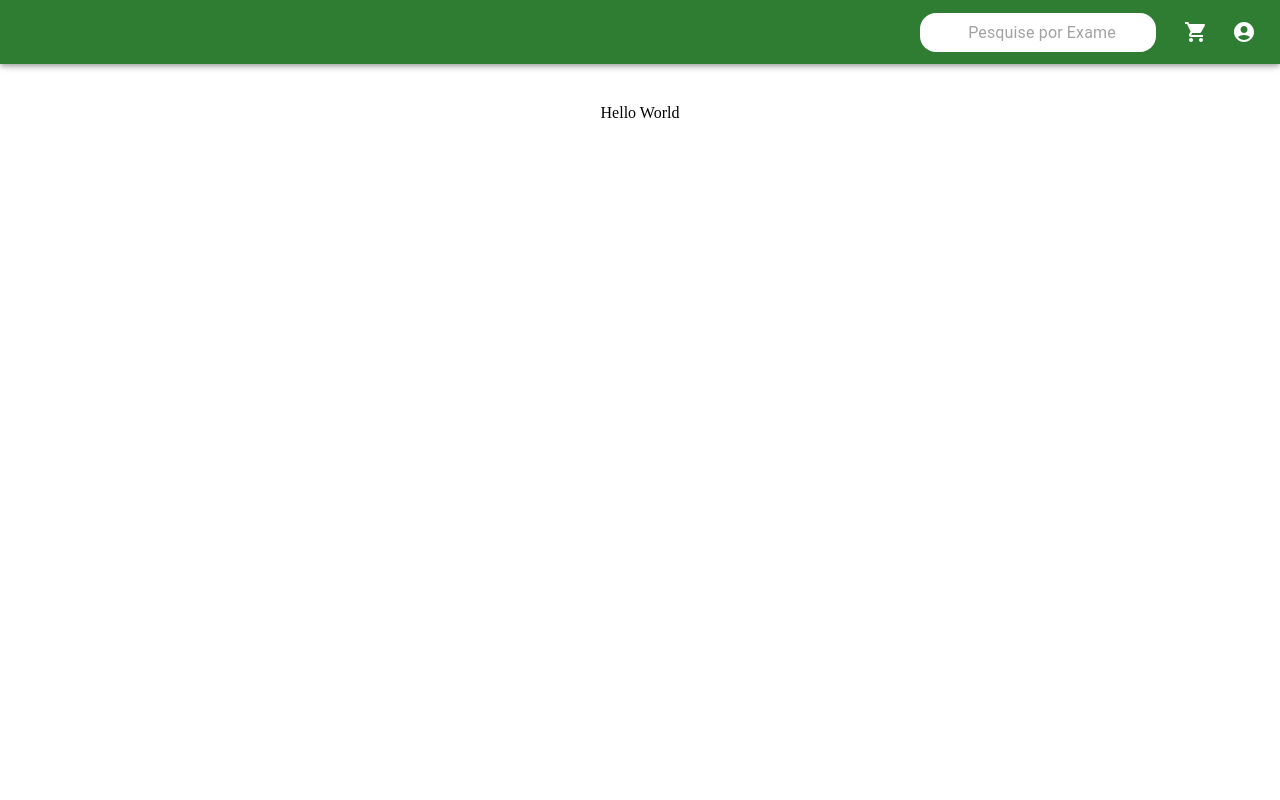
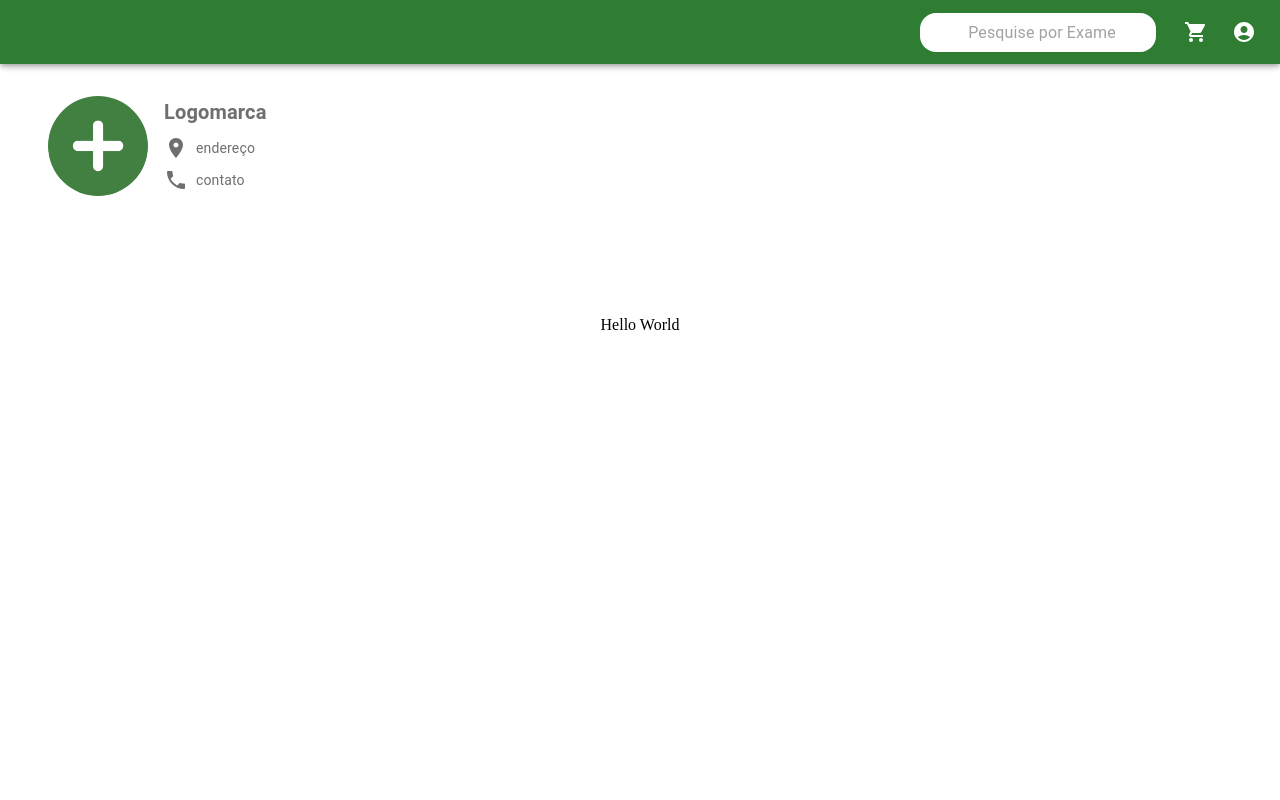
Before and after one commit to AntonioEpichin/orcalab, a Next.js app: page / in a window 1280 px wide. Shown: the top 800 px of the page. Built offline with nearby package versions, Linux system fonts and the light colour scheme.

Commit message:
finalizado component LogoSection

```diff
--- a/src/app/layout.js
+++ b/src/app/layout.js
@@ -1,7 +1,7 @@
-import { Inter } from "next/font/google";
 import "./globals.css";
 import AppBar from "../components/AppBar";
 import Footer from "../components/Footer";
+import LogoSection from "@/components/LogoSection";
 
 
 export const metadata = {
@@ -14,6 +14,7 @@ export default function RootLayout({ children }) {
     <html lang="pt-br">
       <body>
           <AppBar />
+          <LogoSection/>
           {children}
           <Footer />
       </body>
--- a/src/components/LogoSection.jsx
+++ b/src/components/LogoSection.jsx
@@ -1,18 +1,95 @@
+'use client'
+
+import React from 'react';
+import { Box, Typography, IconButton, Link, ThemeProvider, createTheme } from '@mui/material';
+import LocationOnIcon from '@mui/icons-material/LocationOn';
+import PhoneIcon from '@mui/icons-material/Phone';
+
+// Criação do tema personalizado
+const theme = createTheme({
+    palette: {
+        text: {
+            primary: '#706e6f' // Define a cor para textos e ícones
+        }
+    },
+    components: {
+        MuiTypography: {
+            styleOverrides: {
+                root: {
+                    color: '#706e6f' // Aplica a cor a todos os textos
+                }
+            }
+        },
+        MuiIconButton: {
+            styleOverrides: {
+                root: {
+                    color: '#706e6f' // Aplica a cor a todos os ícones
+                }
+            }
+        }
+    }
+});
+
 const LogoSection = () => {
+    const mapUrl = "https://www.google.com/maps/place/Seu+Endereço";
+    const whatsappUrl = "https://wa.me/+5511912345678?text=Olá!%20Gostaria%20de%20mais%20informações.";
 
+    return (
+        <ThemeProvider theme={theme}>
+            <Box sx={{
+                display: 'flex',
+                flexDirection: 'row',
+                alignItems: 'flex-start',
+                justifyContent: 'normal',
+                paddingY: 2,
+                backgroundColor: 'white',
+                marginTop: 10,
+                marginLeft: 5,
 
+            }}>
 
-    return (<Box sx={{ flexGrow: 1, display: { xs: 'none', sm: 'block' } }}>
-        <Image
-            src="/logo.webp"
-            alt="Logotipo"
-            width={50}
-            height={50}
-            layout="fixed"
-            quality={100}
-            style={{ borderRadius: '50%', margin: 0, display: 'block' }}
-        />
-    </Box>)
-}
+                <Box component="img"
+                    src="/logo-2.png"
+                    alt="Logomarca"
+                    sx={{
+                        borderRadius: '50%',
+                        width: 100,
+                        height: 100,
+                        objectFit: 'cover',
+                        marginBottom: 1,
+
+                    }}
+                />
+                <Box sx={{ display: 'flex', flexDirection: 'column', alignItems: 'flex-start', marginLeft: 2 }}>
+                    <Typography variant="h6" sx={{ fontWeight: 'bold', marginBottom: 1 }}>
+                        Logomarca
+                    </Typography>
+                    <Box sx={{ display: 'flex', flexDirection: 'column', alignItems: '-moz-initial' }}>
+                        <Link href={mapUrl} sx={{ textDecoration: 'none' }} target="_blank" color="inherit">
+                            <Box sx={{ display: 'flex', alignItems: 'center', marginBottom: 1 }}>
+                                <IconButton aria-label="localização" sx={{ padding: 0, marginRight: 1 }}>
+                                    <LocationOnIcon />
+                                </IconButton>
+                                <Typography variant="body2">
+                                    endereço
+                                </Typography>
+                            </Box>
+                        </Link>
+                        <Link href={whatsappUrl} sx={{ textDecoration: 'none' }} target="_blank" color="inherit">
+                            <Box sx={{ display: 'flex', alignItems: 'center' }}>
+                                <IconButton aria-label="telefone" sx={{ padding: 0, marginRight: 1 }}>
+                                    <PhoneIcon />
+                                </IconButton>
+                                <Typography variant="body2">
+                                    contato
+                                </Typography>
+                            </Box>
+                        </Link>
+                    </Box>
+                </Box>
+            </Box>
+        </ThemeProvider>
+    );
+};
 
 export default LogoSection;
```
